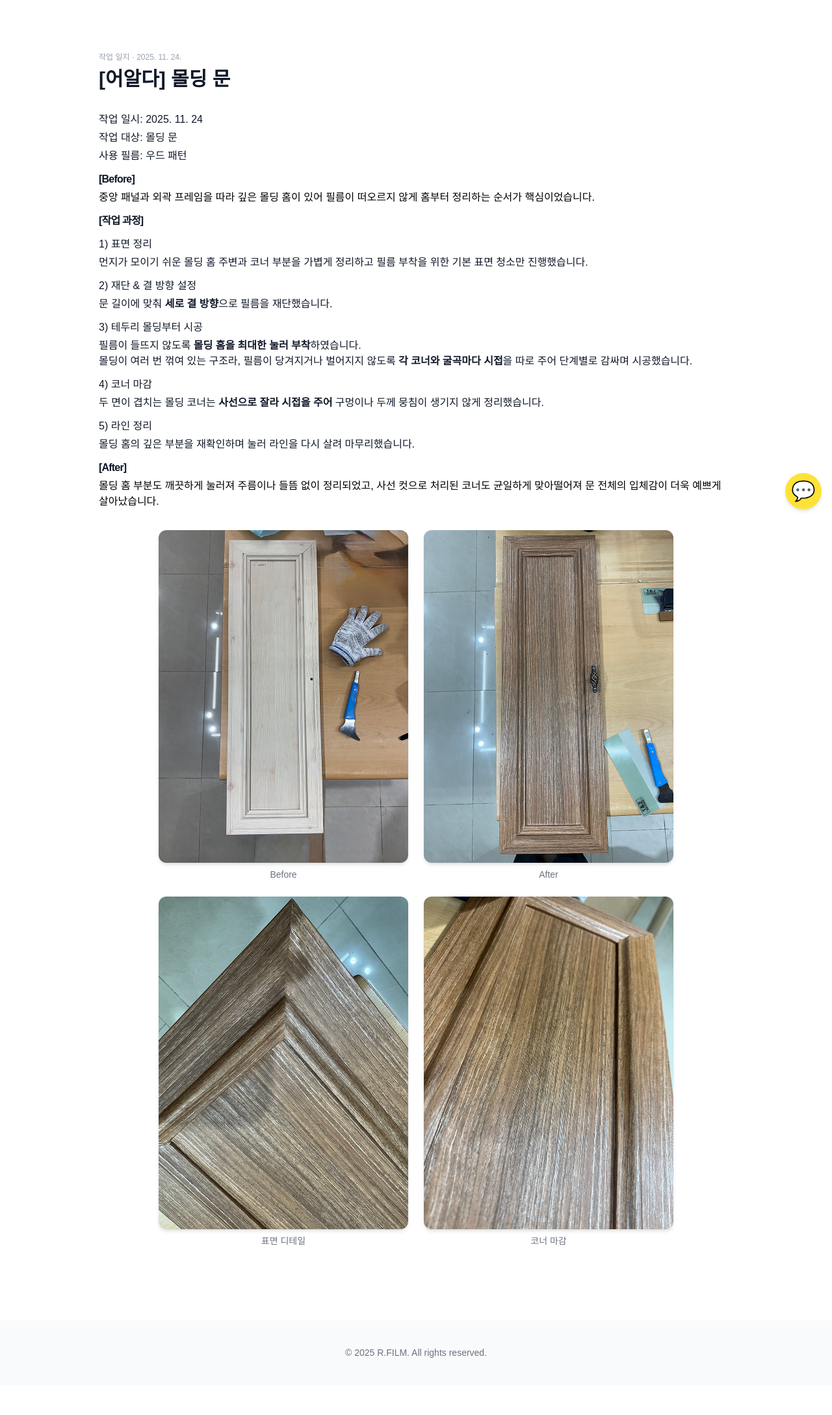
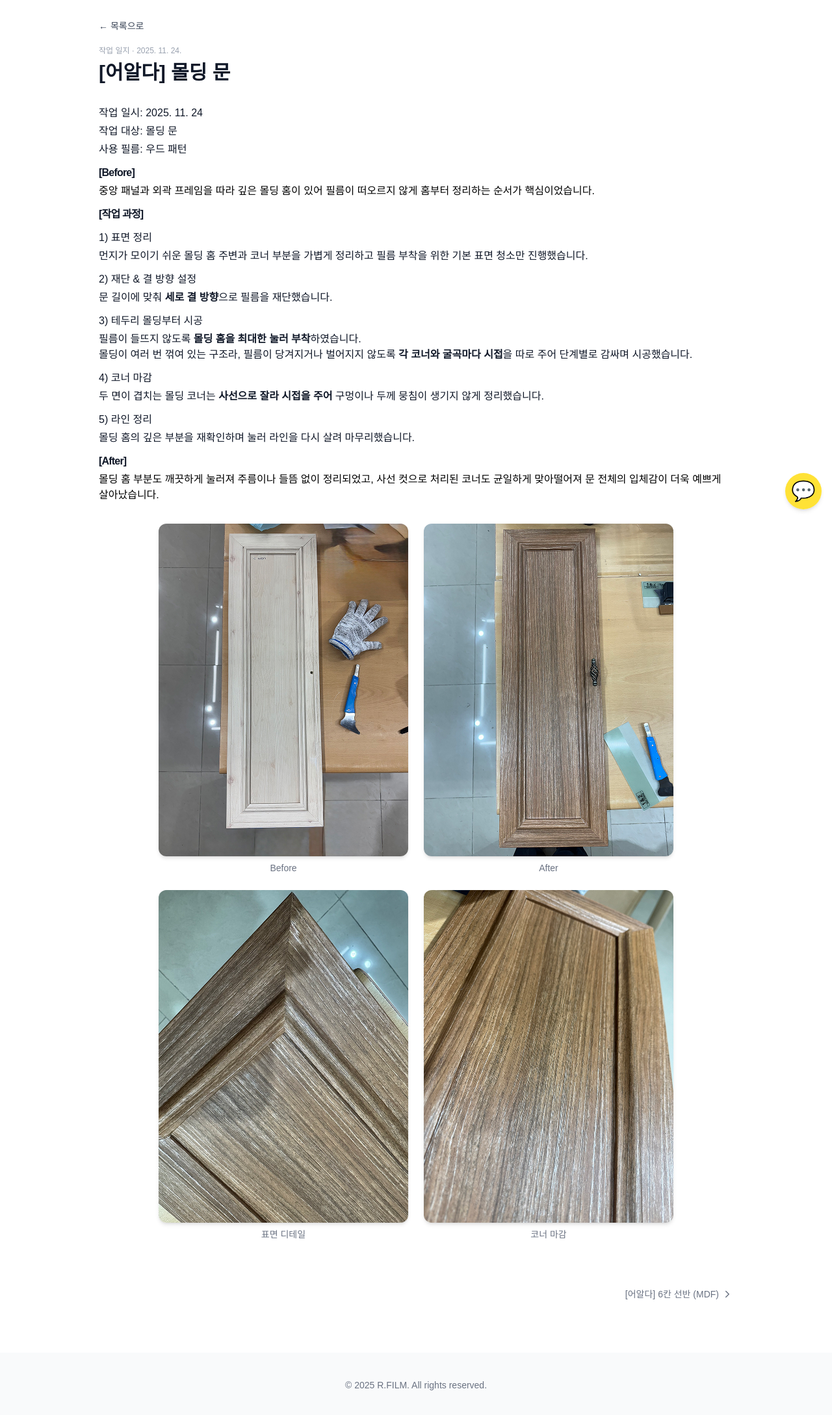
Before and after one commit to rany9077/r-film, a Next.js app: page /log/molding-door in a window 1280 px wide. Shown: the top 2178 px of the page at 65% size. Before the commit the page ends 2132 px from the top, so only its background shows below. Built offline with nearby package versions, Linux system fonts and the light colour scheme; no server answers.

Commit message:
feat: mdx에 이전/다음/목록으로 네비게이션 추가

```diff
--- a/app/log/[slug]/page.tsx
+++ b/app/log/[slug]/page.tsx
@@ -1,7 +1,8 @@
 import type { Metadata } from "next";
 import { notFound } from "next/navigation";
 import { getAllMdxPosts, getMdxPostBySlug } from "@/lib/mdxPosts";
-// import Image from "next/image";
+import Link from "next/link";
+import { ChevronLeft, ChevronRight } from "lucide-react";
 
 type PageProps = {
     params: Promise<{
@@ -22,7 +23,7 @@ export async function generateStaticParams() {
 export async function generateMetadata(
     { params }: PageProps
 ): Promise<Metadata> {
-    const { slug } = await params; // ← 요 부분이 핵심!
+    const { slug } = await params;
 
     const post = await getMdxPostBySlug(slug);
 
@@ -47,8 +48,6 @@ export async function generateMetadata(
     const date = frontmatter.date ?? undefined;
     const coverImage = frontmatter.coverImage ?? undefined;
 
-    // RootLayout에서 metadataBase가 이미 설정되어 있으므로
-    // canonical은 상대 경로로만 적어줘도 됨 (자동으로 ran-film.com과 합쳐짐)
     const canonicalPath = `/log/${slug}`;
 
     return {
@@ -83,9 +82,37 @@ export default async function LogDetailPage({ params }: PageProps) {
 
     const { frontmatter, content } = post;
 
+    // 전체 MDX 포스트 불러와서 이전글/다음글 계산
+    const allPosts = await getAllMdxPosts();
+
+    // createdAt 기준으로 최신순 정렬
+    const sorted = [...allPosts].sort((a, b) => {
+        const aTime = new Date(a.createdAt).getTime();
+        const bTime = new Date(b.createdAt).getTime();
+        return bTime - aTime; // 최신 → 과거
+    });
+
+    // 현재 글의 위치 찾기 (id 기준)
+    const currentIndex = sorted.findIndex((p) => p.id === slug);
+
+    const prevPost =
+        currentIndex > 0 ? sorted[currentIndex - 1] : null; // 리스트 상에서 "이전(위쪽)"
+    const nextPost =
+        currentIndex >= 0 && currentIndex < sorted.length - 1
+            ? sorted[currentIndex + 1]
+            : null; // 리스트 상에서 "다음(아래쪽)"
+
     return (
-        <main className="max-w-5xl mx-auto px-6 py-20">
+        <main className="max-w-5xl mx-auto px-6 pt-7 pb-20">
             <header className="mb-8">
+                <Link
+                    href="/log"
+                    className="inline-block text-sm text-gray-700 hover:text-gray-700
+                   transition-colors duration-200 mb-5"
+                >
+                    ← 목록으로
+                </Link>
+
                 <p className="text-xs text-gray-400">
                     작업 일지 ·{" "}
                     {frontmatter.date
@@ -101,23 +128,62 @@ export default async function LogDetailPage({ params }: PageProps) {
                     </p>
                 )}
 
-                {/*{frontmatter.coverImage && (*/}
-                {/*    <div className="relative w-full h-64 md:h-80 mt-6 rounded-xl overflow-hidden">*/}
-                {/*        <Image*/}
-                {/*            src={frontmatter.coverImage}*/}
-                {/*            alt="cover"*/}
-                {/*            fill*/}
-                {/*            className="object-cover"*/}
-                {/*            sizes="(max-width: 1024px) 100vw, 768px"*/}
-                {/*            priority*/}
-                {/*        />*/}
-                {/*    </div>*/}
-                {/*)}*/}
+                {/* 커버 이미지 다시 쓰고 싶으면 이 부분만 주석 해제 */}
+                {/* {frontmatter.coverImage && (
+                    <div className="relative w-full h-64 md:h-80 mt-6 rounded-xl overflow-hidden">
+                        <Image
+                            src={frontmatter.coverImage}
+                            alt="cover"
+                            fill
+                            className="object-cover"
+                            sizes="(max-width: 1024px) 100vw, 768px"
+                            priority
+                        />
+                    </div>
+                )} */}
             </header>
 
             <article className="prose prose-gray max-w-none prose-img:rounded-xl prose-img:shadow-sm">
                 {content}
             </article>
+
+            <nav className="mt-12 pt-6 flex items-center justify-between text-sm text-gray-500">
+
+                {/* 이전글 */}
+                {prevPost ? (
+                    <Link
+                        href={`/log/${prevPost.id}`}
+                        className="
+                        inline-flex items-center gap-1
+                        transition-all duration-250 delay-100
+                        hover:translate-x-[-3px] hover:font-semibold
+                    "
+                    >
+                        <ChevronLeft size={18} className="text-gray-5500"/>
+                        <span className="font-medium">{prevPost.title}</span>
+                    </Link>
+                ) : (
+                    <span/>
+                )}
+
+                {/* 다음글 */}
+                {nextPost ? (
+                    <Link
+                        href={`/log/${nextPost.id}`}
+                        className="
+                        inline-flex items-center gap-1 text-right
+                        transition-all duration-250 delay-100
+                        hover:translate-x-[3px] hover:font-semibold
+                    "
+                    >
+                        <span className="font-medium">{nextPost.title}</span>
+                        <ChevronRight size={18} className="text-gray-500"/>
+                    </Link>
+                ) : (
+                    <span/>
+                )}
+
+            </nav>
         </main>
     );
 }
```
